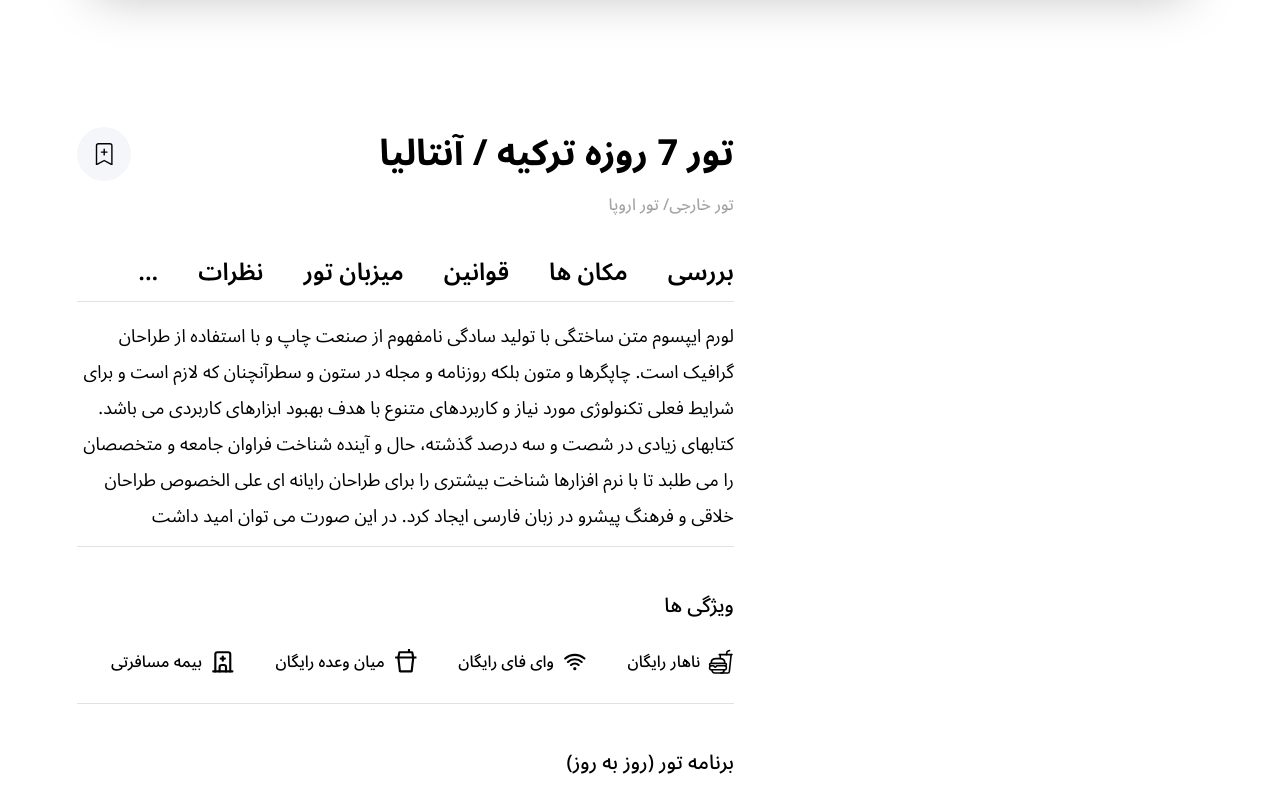
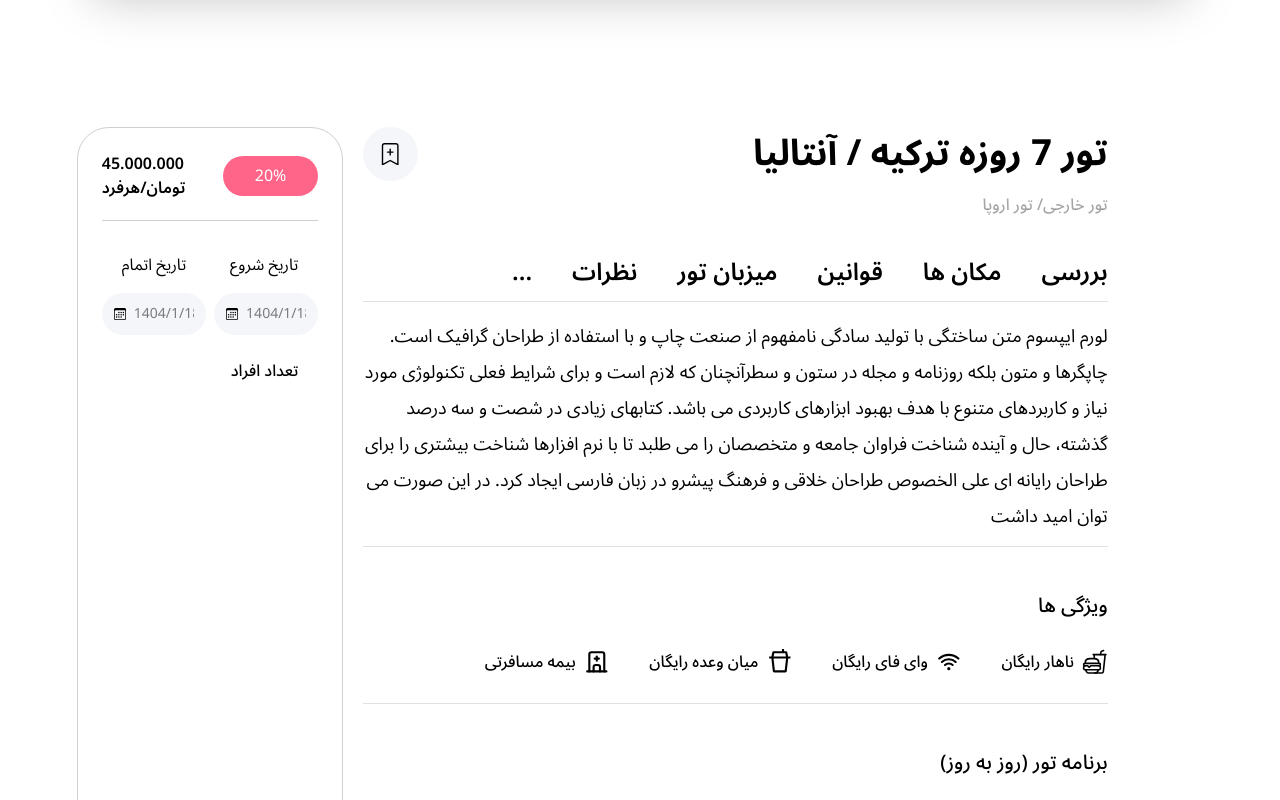
Before and after one commit to saman-tofighian/Tourism, a Next.js app: page /detail in a window 1280 px wide. Shown: the part 960-1760 px from the top of the page. Built offline with nearby package versions, Linux system fonts and the light colour scheme.

Commit message:
update detail page

```diff
--- a/pages/detail/index.jsx
+++ b/pages/detail/index.jsx
@@ -3,7 +3,9 @@ import Header from '@/Components/Header/Header';
 import Image from 'next/image';
 import Link from 'next/link';
 import { useEffect, useRef, useState } from 'react';
-import { BsBookmarkPlus } from 'react-icons/bs';
+import DatePicker from 'react-datepicker';
+import 'react-datepicker/dist/react-datepicker.css';
+import { BsBookmarkPlus, BsCalendar3 } from 'react-icons/bs';
 import { GoArrowLeft, GoArrowRight } from 'react-icons/go';
 import { IoFastFoodOutline, IoHomeOutline, IoWifi } from 'react-icons/io5';
 import { RiDrinksLine } from 'react-icons/ri';
@@ -69,6 +71,8 @@ export default function Detail() {
   const [progress, setProgress] = useState(0);
   const [fade, setFade] = useState(true);
   const [isPaused, setIsPaused] = useState(false);
+  const [dateRange, setDateRange] = useState([null, null]);
+  const [startDate, endDate] = dateRange;
 
   useEffect(() => {
     const video = videoRef.current;
@@ -223,8 +227,65 @@ export default function Detail() {
       </section>
 
       <section className='mt-28 px-[6%] py-8 w-full'>
-        <div className='grid grid-cols-12 w-full'>
-          <div className='col-span-7 text-right'>
+        <div className='gap-x-5 grid grid-cols-12 w-full'>
+          <div className='col-span-3 p-6 border border-[#40404040] rounded-4xl'>
+            <div className='flex justify-between items-center w-full'>
+              <span className='font-semibold text-[16px]'>
+                45.000.000 تومان/هرفرد
+              </span>
+              <button className='bg-[#FF6588] px-8 py-2 rounded-3xl text-white cursor-pointer'>
+                20%
+              </button>
+            </div>
+
+            <span className='block bg-[#40404040] mt-5 w-full h-[1px]'></span>
+
+            <div className='flex justify-between items-center mt-8 px-5 w-full text-center'>
+              <span>تاریخ اتمام </span>
+              <span>تاریخ شروع </span>
+            </div>
+
+            <div className='flex justify-between items-center gap-x-2 mt-4 w-full'>
+              <div className='flex items-center gap-x-2 bg-[#F5F6FA] px-3 py-[11px] rounded-3xl w-full text-sm'>
+                <BsCalendar3 size={16} />
+                <DatePicker
+                  selectsRange={true}
+                  startDate={startDate}
+                  endDate={endDate}
+                  onChange={(update) => {
+                    setDateRange(update);
+                  }}
+                  minDate={new Date()}
+                  dateFormat='yyyy/MM/dd'
+                  placeholderText='1404/1/18'
+                  className='border-none focus:outline-none w-full cursor-pointer'
+                  wrapperClassName='w-full'
+                />
+              </div>
+              <div className='flex items-center gap-x-2 bg-[#F5F6FA] px-3 py-[11px] rounded-3xl w-full text-sm'>
+                <BsCalendar3 size={16} />
+                <DatePicker
+                  selectsRange={true}
+                  startDate={startDate}
+                  endDate={endDate}
+                  onChange={(update) => {
+                    setDateRange(update);
+                  }}
+                  minDate={new Date()}
+                  dateFormat='yyyy/MM/dd'
+                  placeholderText='1404/1/18'
+                  className='border-none focus:outline-none w-full cursor-pointer'
+                  wrapperClassName='w-full'
+                />
+              </div>
+            </div>
+
+            <div className='mt-6 px-5 w-full text-end'>
+              <span className='font-medium'>تعداد افراد</span>
+            </div>
+          </div>
+
+          <div className='col-span-8 text-right'>
             <div className='flex justify-between items-center w-full'>
               <span className='flex justify-center items-center bg-[#F5F6FA] p-4 rounded-full cursor-pointer'>
                 <BsBookmarkPlus size='1.4rem' />
```
